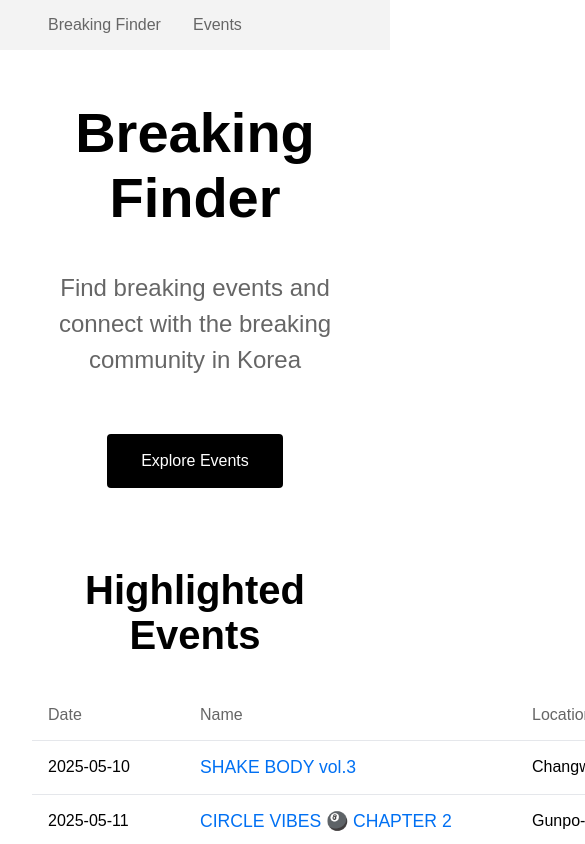
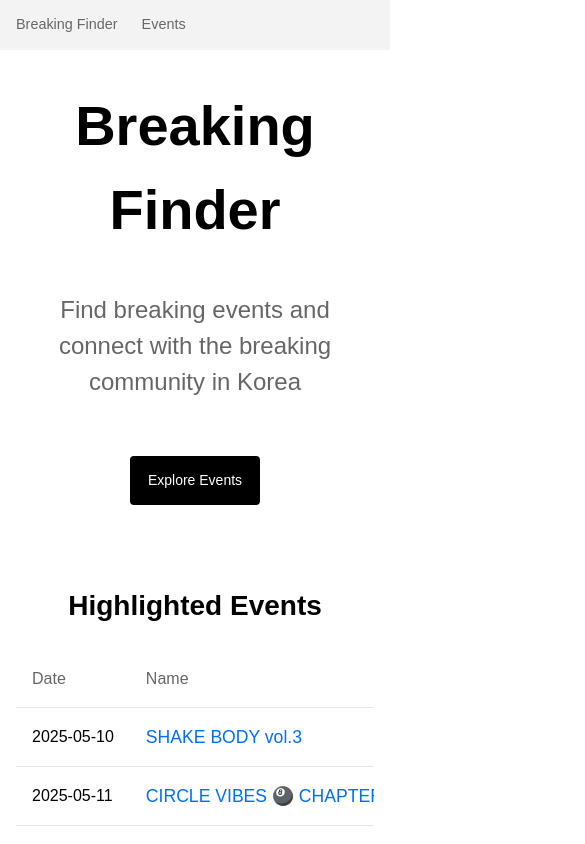
Before and after one commit to bboygg/breaking-finder, a Next.js app: page / in a window 390 px wide. Shown: the top 844 px of the page, 585 px wide, since content can reach past the window. Built offline with nearby package versions, Linux system fonts and the light colour scheme.

Commit message:
add: make the ui mobile friendly add battle - soulhunterz update battle - bontop vol.45 date

```diff
--- a/app/events/layout.js
+++ b/app/events/layout.js
@@ -1,5 +1,5 @@
 export const metadata = {
-  title: 'All Events',
+  title: 'Events',
   description: 'Browse all upcoming breaking events'
 };
 
--- a/app/global.css
+++ b/app/global.css
@@ -4,4 +4,36 @@ body {
   padding: 0;
   text-align: center;
   font-family: sans-serif;
+  -webkit-text-size-adjust: 100%;
+  -webkit-tap-highlight-color: transparent;
 }
+
+* {
+  box-sizing: border-box;
+}
+
+img {
+  max-width: 100%;
+  height: auto;
+}
+
+/* Base mobile-first styles */
+body {
+  font-size: 16px;
+  line-height: 1.5;
+  overflow-x: hidden;
+}
+
+/* Responsive typography */
+@media (max-width: 768px) {
+  body {
+    font-size: 14px;
+  }
+
+  h1 { font-size: 2rem; }
+  h2 { font-size: 1.75rem; }
+  h3 { font-size: 1.5rem; }
+  h4 { font-size: 1.25rem; }
+  h5 { font-size: 1.1rem; }
+  h6 { font-size: 1rem; }
+}
--- a/app/layout.js
+++ b/app/layout.js
@@ -4,15 +4,22 @@ import styles from './styles.module.css'
 import './global.css'
 
 export const metadata = {
-  title: {
+  title:  {
     default: 'Breaking Finder',
     template: '%s | Breaking Finder'
-  }
+    },
+  description: 'Discover breaking battles, chypher, and worshops and more. Stay up-to-date with the breaking community.',
+  viewport: 'width=device-width, initial-scale=1, maximum-scale=1',
+  themeColor: '#ffffff'
 };
 
 export default function RootLayout({ children }) {
   return (
     <html lang="en">
+      <head>
+        <meta name="viewport" content="width=device-width, initial-scale=1, maximum-scale=1" />
+        <meta name="theme-color" content="#ffffff" />
+      </head>
       <body>
         {/* Navigation Bar */}
         <nav className={styles.navBar}>
@@ -20,8 +27,6 @@ export default function RootLayout({ children }) {
             <Link href="/" className={styles.navLink}>
               Breaking Finder
             </Link>
-          </div>
-          <div className={styles.navLeft}>
             <Link href="/events" className={styles.navLink}>
               Events
             </Link>
--- a/app/styles.module.css
+++ b/app/styles.module.css
@@ -4,7 +4,7 @@
   justify-content: flex-start;
   align-items: center;
   margin: 0;
-  padding: 0 2rem;
+  padding: 0 1rem;
   background-color: #f3f3f3;
   position: fixed;
   top: 0;
@@ -12,12 +12,13 @@
   height: 50px;
   box-sizing: border-box;
   gap: 0;
+  z-index: 1000;
 }
 
 .navLeft {
   display: flex;
   align-items: center;
-  gap: 0;
+  gap: 1rem;
 }
 
 .navRight {
@@ -62,8 +63,9 @@
 .main {
   max-width: 1200px;
   margin: 0 auto;
-  padding: 2rem;
-  min-height: calc(100vh - 200px); /* Account for nav and footer */
+  padding: 1rem;
+  min-height: calc(100vh - 200px);
+  width: 100%;
 }
 
 .buttonGroup {
@@ -453,3 +455,80 @@
   overflow: hidden;
   text-overflow: ellipsis;
 }
+
+@media (max-width: 768px) {
+  .main {
+    padding: 1rem;
+  }
+
+  .navBar {
+    padding: 0 0.5rem;
+  }
+
+  .navLeft {
+    gap: 0.5rem;
+  }
+
+  .navLink {
+    padding: 14px 8px;
+    font-size: 0.9rem;
+  }
+
+  .buttonGroup {
+    flex-direction: column;
+    gap: 0.5rem;
+  }
+
+  .button {
+    width: 100%;
+    padding: 0.75rem 1rem;
+  }
+
+  .section h2 {
+    font-size: 1.75rem;
+    margin-bottom: 1.5rem;
+  }
+
+  .aboutContent {
+    grid-template-columns: 1fr;
+    gap: 1rem;
+  }
+
+  .eventGrid {
+    grid-template-columns: 1fr;
+    gap: 1rem;
+  }
+
+  .eventCard {
+    padding: 1rem;
+  }
+
+  .eventInfo {
+    flex-direction: column;
+    gap: 0.5rem;
+  }
+
+  .eventsTable {
+    display: block;
+    overflow-x: auto;
+    white-space: nowrap;
+  }
+
+  .contactForm {
+    padding: 1rem;
+  }
+
+  .formInput,
+  .formTextarea {
+    width: 100%;
+  }
+
+  .pagination {
+    flex-wrap: wrap;
+    gap: 0.5rem;
+  }
+
+  .pageNumbers {
+    display: none;
+  }
+}
--- a/data/events.json
+++ b/data/events.json
@@ -29,7 +29,7 @@
   {
     "id": "4",
     "name": "B-ON TOP VOL.45",
-    "date": "2025-05-17",
+    "date": "2025-06-14",
     "location": "Seoul, South Korea",
     "category": "Battle",
     "url": "https://www.instagram.com/breakingontop/",
@@ -39,9 +39,18 @@
     "id": "5",
     "name": "2025 JEONJU B-BOY GRAND PRIX",
     "date": "2025-05-24",
-    "location": "Jeonju-si, Jeollanam-do, South Korea",
+    "location": "Jeonju-si, Jeollabuk-do, South Korea",
     "category": "Battle",
     "url": "https://www.instagram.com/p/DIyInP7TpM6",
     "description": null
+  },
+  {
+    "id": "6",
+    "name": "SOULHUNTERZ 20th BREAKIN BATTLE",
+    "date": "2025-06-17",
+    "location": "Jeonju-si, Jeollabuk-do, South Korea",
+    "category": "Battle",
+    "url": "https://www.instagram.com/p/DJY1RWXT6zI",
+    "description": null
   }
 ]
```
